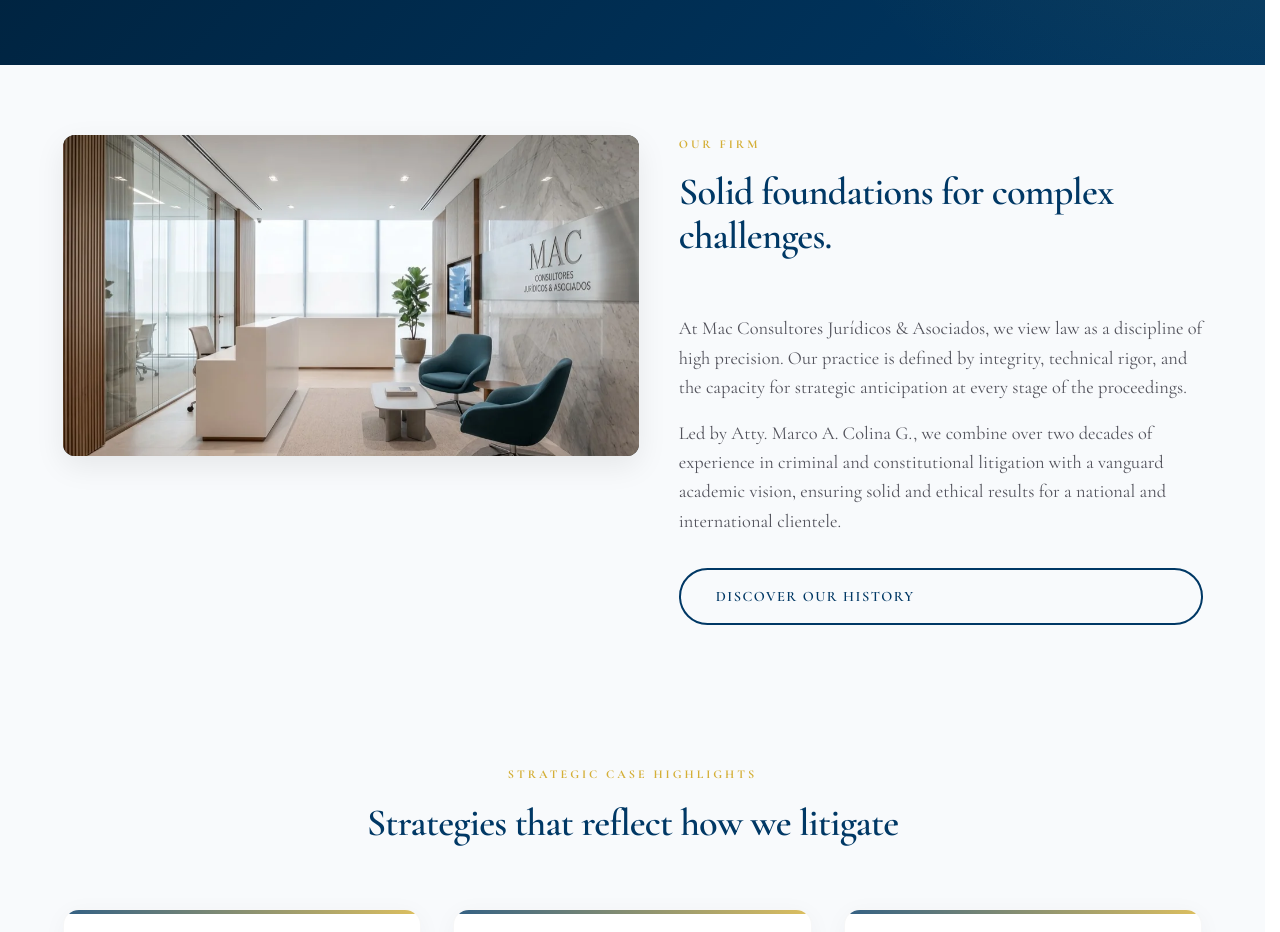
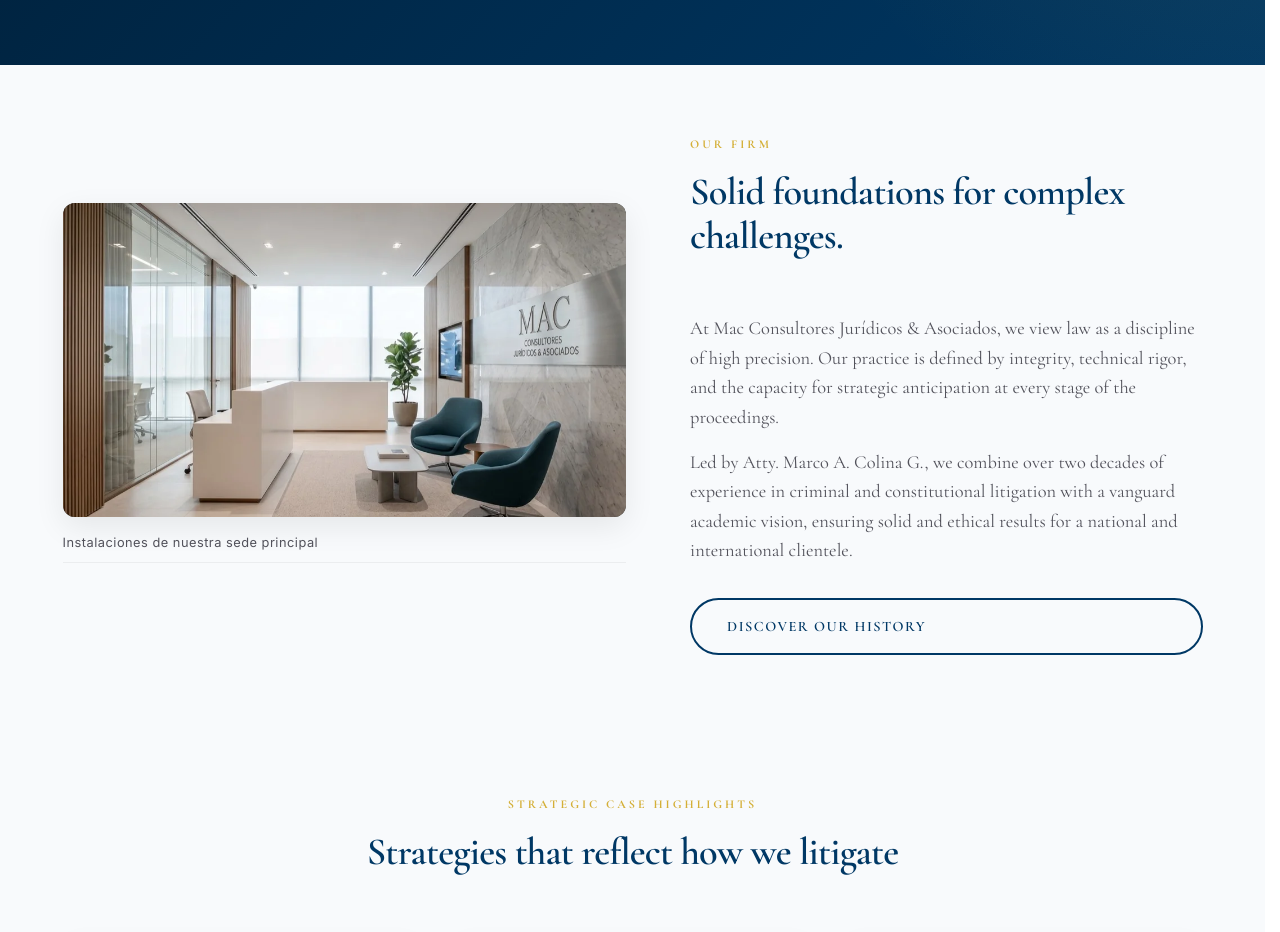
Before and after one commit to mcolina777-cpu/mac-consultores-site-clean, a Next.js app: page /en in a window 1280 px wide. Shown: the part 1180-2112 px from the top of the page. Built offline with nearby package versions, Linux system fonts and the light colour scheme.

Commit message:
style: aplicar estructura editorial premium a sección Firma con leyenda y centrado

```diff
--- a/src/app/[locale]/page.tsx
+++ b/src/app/[locale]/page.tsx
@@ -66,14 +66,17 @@ export default async function Home({ params }: Props) {
 
       <InsightDelDia locale={locale} />
 
-      <section className="bg-soft">
+      <section className="bg-soft section-firma">
         <div className="container">
           <div className="grid-split">
-            <div className="img-reveal">
-              <picture>
-                <source srcSet="/assets/img-webp/RECEPCION_2_OPT.webp" type="image/webp" />
-                <img src="/assets/img/RECEPCION_2_OPT.jpg" alt="Recepción" width="2752" height="1536" loading="lazy" />
-              </picture>
+            <div className="img-reveal-wrapper">
+              <div className="img-reveal">
+                <picture>
+                  <source srcSet="/assets/img-webp/RECEPCION_2_OPT.webp" type="image/webp" />
+                  <img src="/assets/img/RECEPCION_2_OPT.jpg" alt="Recepción" width="2752" height="1536" loading="lazy" />
+                </picture>
+              </div>
+              <p className="img-caption">Instalaciones de nuestra sede principal</p>
             </div>
             <div className="about-text">
               <span className="section-tag">{dict?.about?.tag}</span>
--- a/src/app/globals.css
+++ b/src/app/globals.css
@@ -606,6 +606,32 @@ footer, .footer {
     max-height: 480px;
     display: block;
     object-fit: cover;
+}
+
+/* Bloque Firma Premium */
+.section-firma {
+    padding: 60px 0;
+}
+
+.section-firma .grid-split {
+    align-items: center;
+    gap: 4rem;
+}
+
+.img-reveal-wrapper {
+    display: flex;
+    flex-direction: column;
+}
+
+.img-caption {
+    margin-top: 1rem;
+    font-size: 0.8rem;
+    color: var(--text-muted);
+    font-family: 'Inter', sans-serif;
+    letter-spacing: 0.5px;
+    text-align: left;
+    border-bottom: 1px solid rgba(0,0,0,0.05);
+    padding-bottom: 0.5rem;
 }
 
 .about-text {
```
